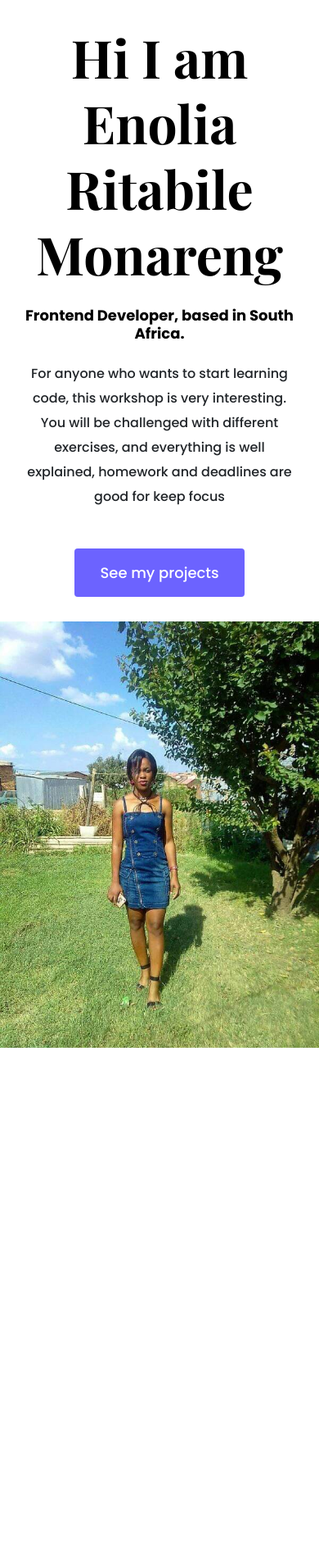
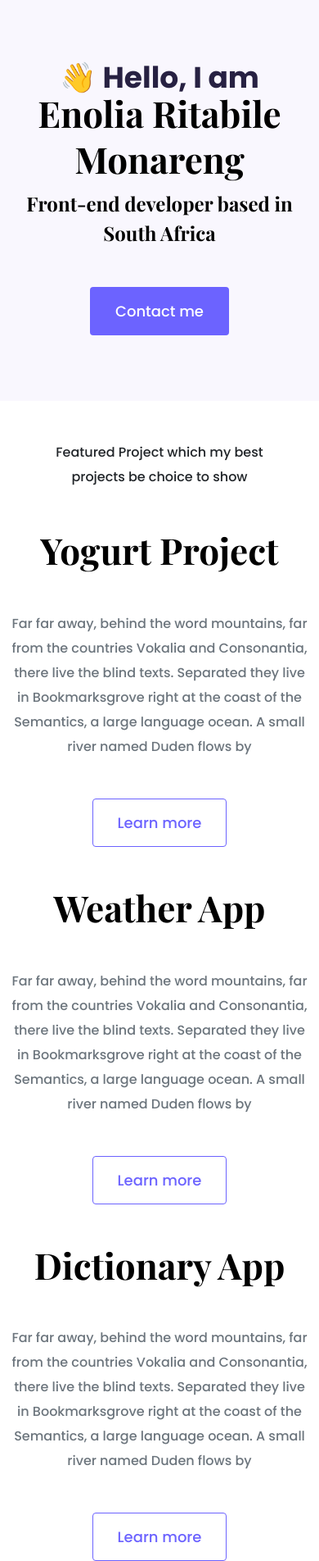
Before and after one commit to enolia1/project-responsive, a plain HTML site: page index.html in a window 390 px wide. Shown: the whole page at 82% size. Before the commit the page ends 1278 px from the top, so only its background shows below. Drawn offline with nearby package versions, Linux system fonts and the light colour scheme.

Commit message:
fixed index.html added images

```diff
--- a/index.html
+++ b/index.html
@@ -1,14 +1,6 @@
+<!DOCTYPE html>
 <html lang="en">
   <head>
-    <script
-      type="text/javascript"
-      src="https://codesandbox.io/public/sse-hooks/sse-hooks.f742b80f43c5a2e0e619b0d97b5886cd.js"
-    ></script>
-    <script
-      type="text/javascript"
-      src="https://codesandbox.io/static/js/banner.0b5d84a2b.js"
-    ></script>
-
     <meta charset="UTF-8" />
     <meta http-equiv="X-UA-Compatible" content="IE=edge" />
     <meta name="viewport" content="width=device-width, initial-scale=1.0" />
@@ -38,23 +30,67 @@
     ></script>
   </head>
   <body>
-    <div class="about-section container">
-      <div class="row">
-        <div class="col-lg-6">
-          <div class="about-section-content">
-            <h1 class="mb-4">Hi I am Enolia Ritabile Monareng</h1>
-            <h2 class="mb-4">Frontend Developer, based in South Africa.</h2>
-            <p class="mb-5">
-              For anyone who wants to start learning code, this workshop is very
-              interesting. You will be challenged with different exercises, and
-              everything is well explained, homework and deadlines are good for
-              keep focus
+    <div class="hero">
+      <p>👋 Hello, I am</p>
+      <h1>Enolia Ritabile Monareng</h1>
+      <h2 class="mb-5">Front-end developer based in South Africa</h2>
+      <div>
+        <a href="#" class="btn btn-branding">Contact me</a>
+      </div>
+    </div>
+    <p class="text-center m-5">
+      Featured Project which my best projects be choice to show
+    </p>
+    <div class="container">
+      <div class="row mb-5">
+        <div class="col d-none d-lg-block">
+          <img src="images/yogurt.png" class="img-fluid" alt="" />
+        </div>
+        <div class="col">
+          <div class="project-desciption">
+            <h2 class="mb-5">Yogurt Project</h2>
+            <p class="mb-5 text-muted">
+              Far far away, behind the word mountains, far from the countries
+              Vokalia and Consonantia, there live the blind texts. Separated
+              they live in Bookmarksgrove right at the coast of the Semantics, a
+              large language ocean. A small river named Duden flows by
             </p>
-            <a href="" class="btn btn-branding">See my projects</a>
+            <a href="" class="btn btn-branding-outline"> Learn more </a>
           </div>
         </div>
-        <div class="col-lg-6">
-          <img src="images/enolia1.jpg" alt="" class="img-fluid" />
+      </div>
+      <div class="row mb-5">
+        <div class="col">
+          <div class="project-desciption">
+            <h2 class="mb-5">Weather App</h2>
+            <p class="mb-5 text-muted">
+              Far far away, behind the word mountains, far from the countries
+              Vokalia and Consonantia, there live the blind texts. Separated
+              they live in Bookmarksgrove right at the coast of the Semantics, a
+              large language ocean. A small river named Duden flows by
+            </p>
+            <a href="" class="btn btn-branding-outline"> Learn more </a>
+          </div>
+        </div>
+        <div class="col d-none d-lg-block">
+          <img src="images/weather.png" class="img-fluid" alt="" />
+        </div>
+      </div>
+      <div class="row">
+        <div class="col d-none d-lg-block">
+          <img src="images/dictionary.png" class="img-fluid" alt="" />
+        </div>
+        <div class="col">
+          <div class="project-desciption">
+            <h2 class="mb-5">Dictionary App</h2>
+            <p class="mb-5 text-muted">
+              Far far away, behind the word mountains, far from the countries
+              Vokalia and Consonantia, there live the blind texts. Separated
+              they live in Bookmarksgrove right at the coast of the Semantics, a
+              large language ocean. A small river named Duden flows by
+            </p>
+            <a href="" class="btn btn-branding-outline"> Learn more </a>
+          </div>
         </div>
       </div>
     </div>
```
Also changed, not shown: about.html (added, +54 -0 lines), images/dictionary.png (added), images/weather.png (added), images/yogurt.png (added).
